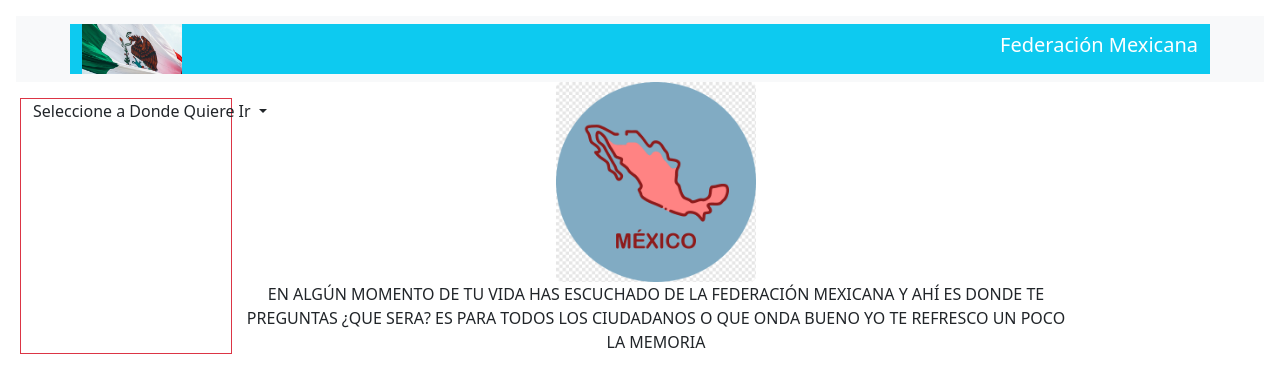
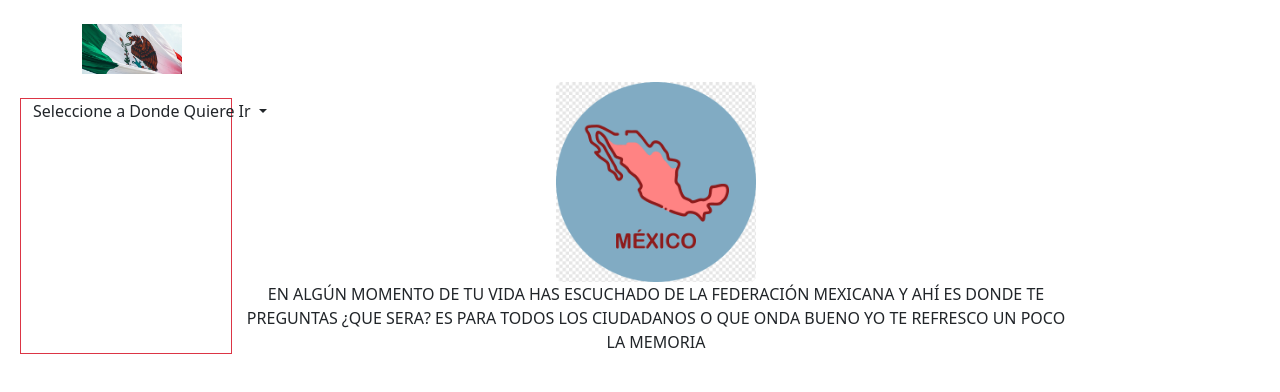
Before and after one commit to JulioApofis/JulioApofis.github.io, a plain HTML site: page federacionMexicana.html in a window 1280 px wide. Drawn offline with nearby package versions, Linux system fonts and the light colour scheme.

Commit message:
Tercera Prueba de Color

```diff
--- a/federacionMexicana.html
+++ b/federacionMexicana.html
@@ -10,8 +10,8 @@
 </head>
 <body class="m-3">
     <!--Navbar-->
-    <nav class="navbar bg-body-tertiary">
-        <div class="container bg-info text-white">
+    <nav class="navbar bg-body-info">
+        <div class="container text-white">
             <img class="navLogo" src="assests/img/otherLogoBandera.webp" alt="">
             <h5>Federación Mexicana</h5>
         </div>
```
